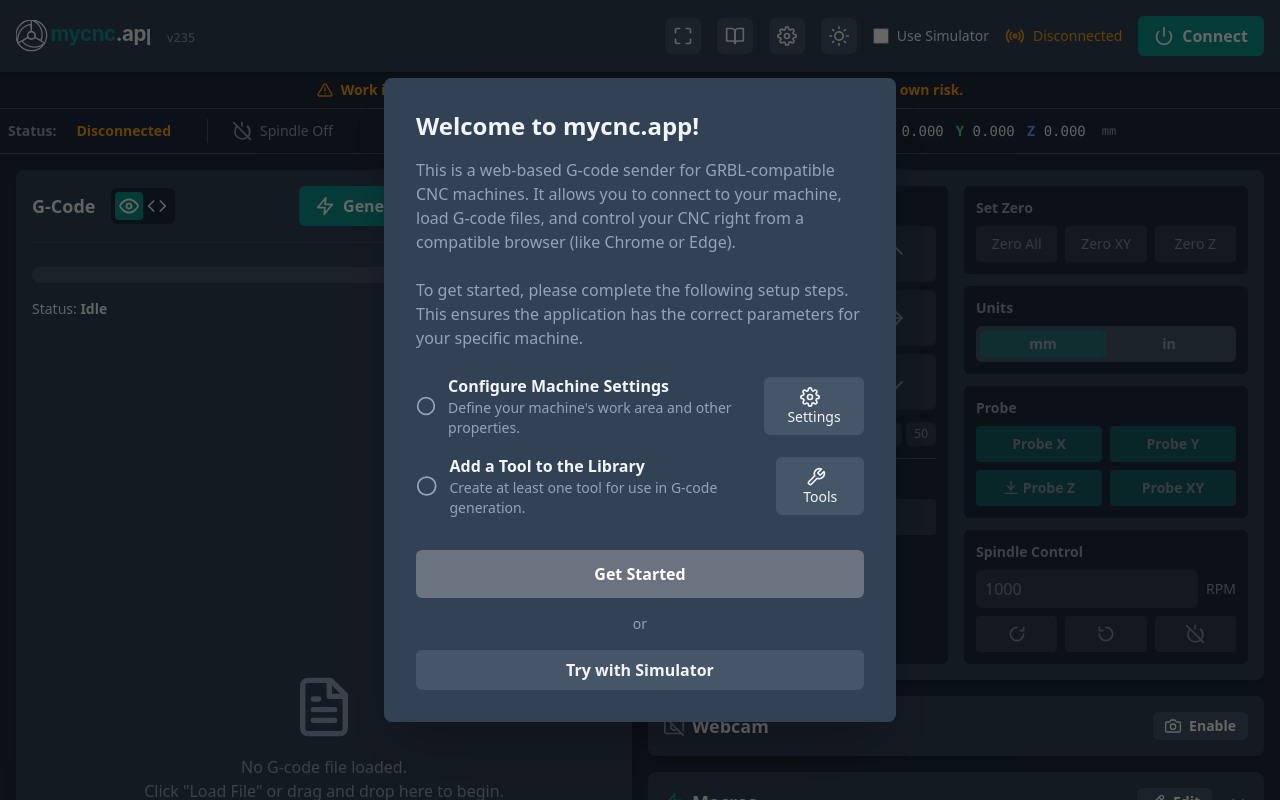
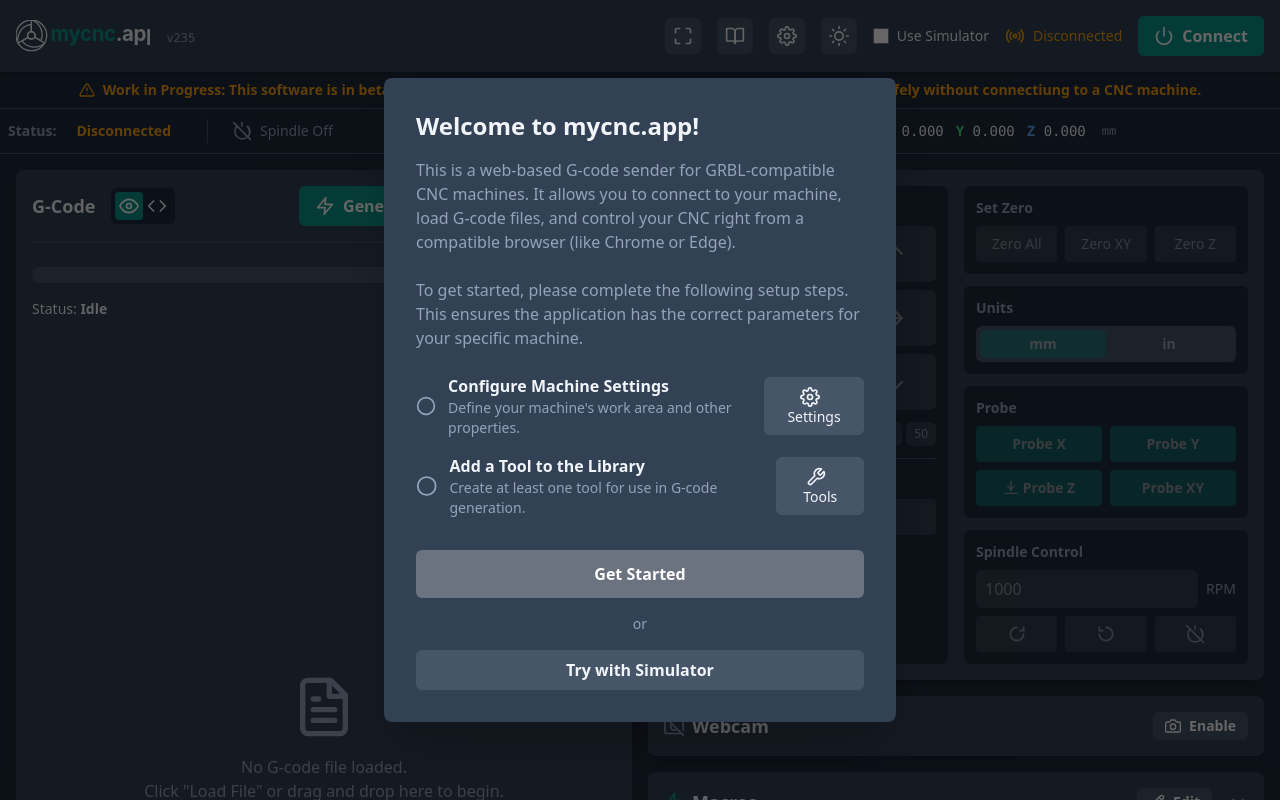
Before and after one commit to jennib/GCodeSenderCNC, a React (Vite) app: page / in a window 1280 px wide. Shown: the top 800 px of the page. Built offline with nearby package versions, Linux system fonts and the light colour scheme.

Commit message:
refactor: Update progress message to clarify software status and simulator functionality

```diff
--- a/App.tsx
+++ b/App.tsx
@@ -1233,7 +1233,7 @@ const App: React.FC = () => {
             </header>
             <div className="bg-accent-yellow/20 text-accent-yellow text-center p-2 text-sm font-semibold flex items-center justify-center gap-2">
                 <AlertTriangle className="w-4 h-4" />
-                Work in Progress: This software is for demonstration purposes only. Use at your own risk.
+                Work in Progress: This software is in beta. Use at your own risk.  The simulator option lets you run the software safely without connectiung to a CNC machine.
             </div>
             <StatusBar
                 isConnected={isConnected}
```
